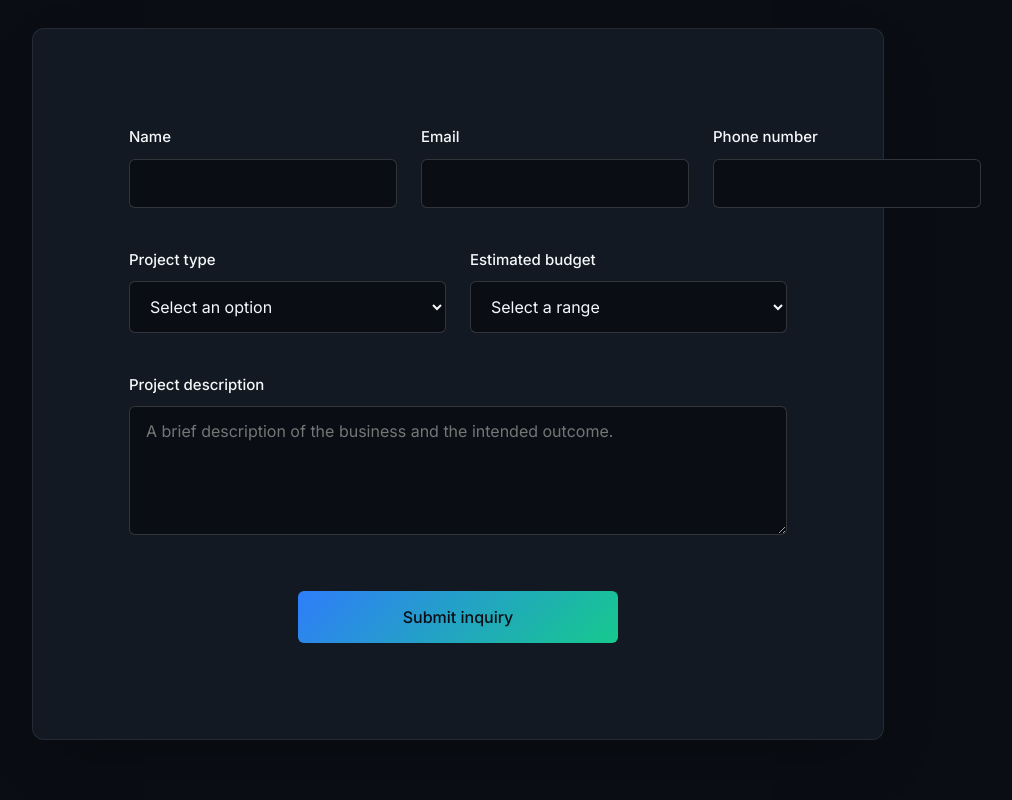
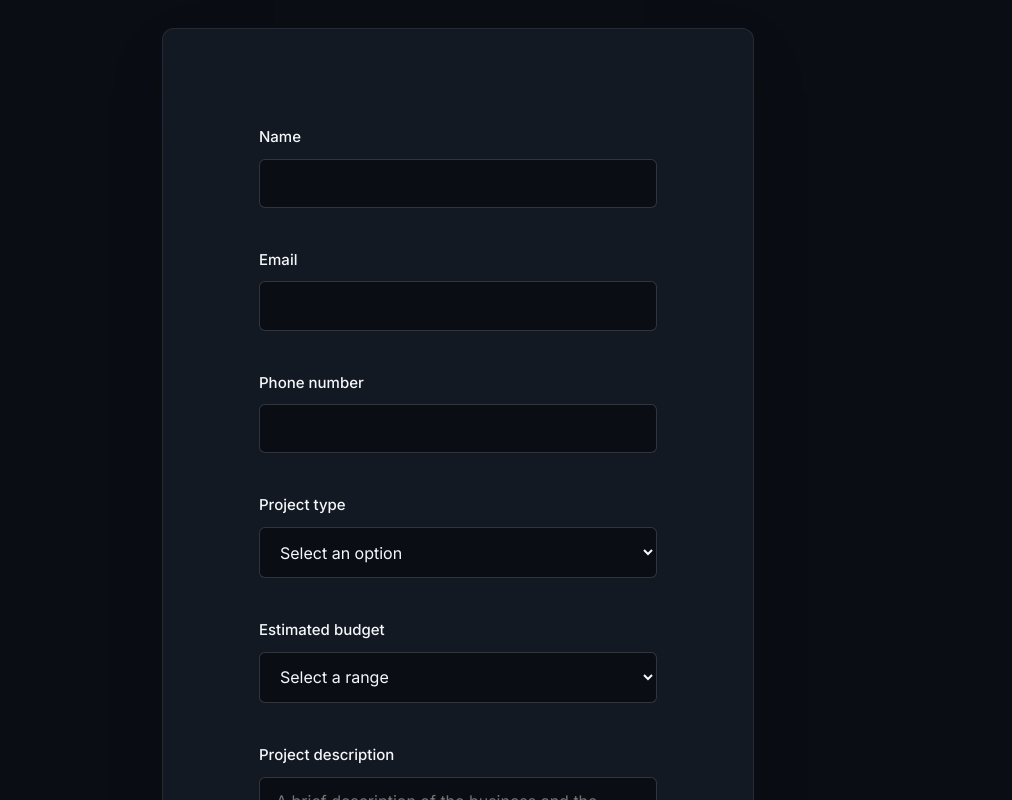
Before and after one commit to mystorebz/kismetcode, a React (Vite) app: page /contact in a window 1280 px wide. Shown: the part 680-1480 px from the top of the page, without its empty margins (182-1194 px from the left). Built offline with nearby package versions, Linux system fonts and the light colour scheme.

Commit message:
Simplify Contact page to single-column layout

```diff
--- a/src/pages/Contact.css
+++ b/src/pages/Contact.css
@@ -1,7 +1,7 @@
 .contact-page {
   padding-top: var(--space-6);
   padding-bottom: var(--space-7);
-  max-width: 900px;
+  max-width: 640px;
   margin: 0 auto;
   display: flex;
   flex-direction: column;
@@ -11,7 +11,6 @@
 
 .contact-intro {
   margin-bottom: var(--space-6);
-  max-width: 640px;
 }
 
 .contact-intro__node {
@@ -57,25 +56,6 @@
   text-align: left;
 }
 
-.contact-form__row {
-  display: grid;
-  grid-template-columns: repeat(3, 1fr);
-  gap: var(--space-3);
-}
-
-.contact-form__row--two {
-  grid-template-columns: repeat(2, 1fr);
-}
-
-.contact-form__full {
-  display: flex;
-  flex-direction: column;
-  gap: 0.5rem;
-  font-size: 0.9375rem;
-  color: var(--ink);
-  font-weight: 500;
-}
-
 .contact-form label {
   display: flex;
   flex-direction: column;
@@ -96,6 +76,7 @@
   background: var(--bg);
   color: var(--ink);
   resize: vertical;
+  width: 100%;
 }
 
 .contact-form input:focus,
@@ -110,7 +91,6 @@
   border: none;
   margin-top: var(--space-2);
   width: 100%;
-  max-width: 320px;
   padding: 1rem 1.7rem;
   font-size: 1rem;
 }
@@ -137,12 +117,7 @@
   cursor: not-allowed;
 }
 
-@media (max-width: 780px) {
-  .contact-form__row,
-  .contact-form__row--two {
-    grid-template-columns: 1fr;
-  }
-
+@media (max-width: 640px) {
   .contact-form {
     padding: var(--space-4);
   }
--- a/src/pages/Contact.jsx
+++ b/src/pages/Contact.jsx
@@ -62,7 +62,6 @@ export default function Contact() {
           </p>
         ) : (
           <>
-            <div className="contact-form__row">
             <label>
               Name
               <input type="text" name="name" required />
@@ -75,9 +74,6 @@ export default function Contact() {
               Phone number
               <input type="tel" name="phone" required />
             </label>
-            </div>
-
-            <div className="contact-form__row contact-form__row--two">
             <label>
               Project type
               <select name="projectType" required defaultValue="">
@@ -100,9 +96,7 @@ export default function Contact() {
                 <option value="not-sure">Undetermined</option>
               </select>
             </label>
-            </div>
-
-            <label className="contact-form__full">
+            <label>
               Project description
               <textarea name="message" rows="5" placeholder="A brief description of the business and the intended outcome." required />
             </label>
```
Lines whose indentation alone changed are shown as unchanged.
